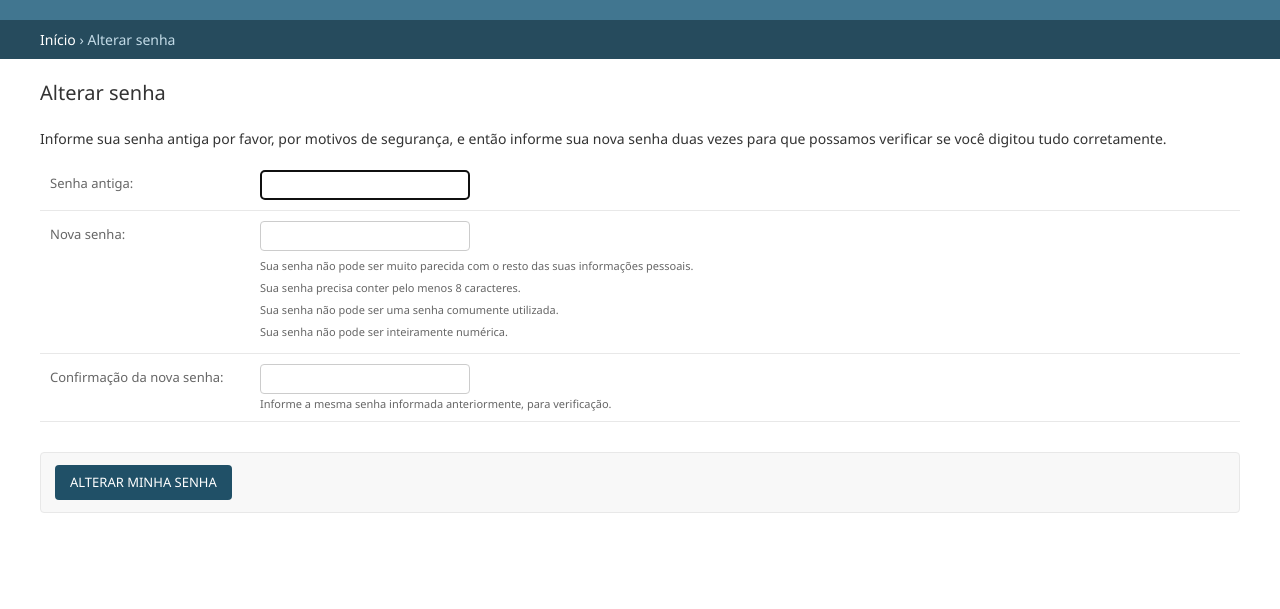
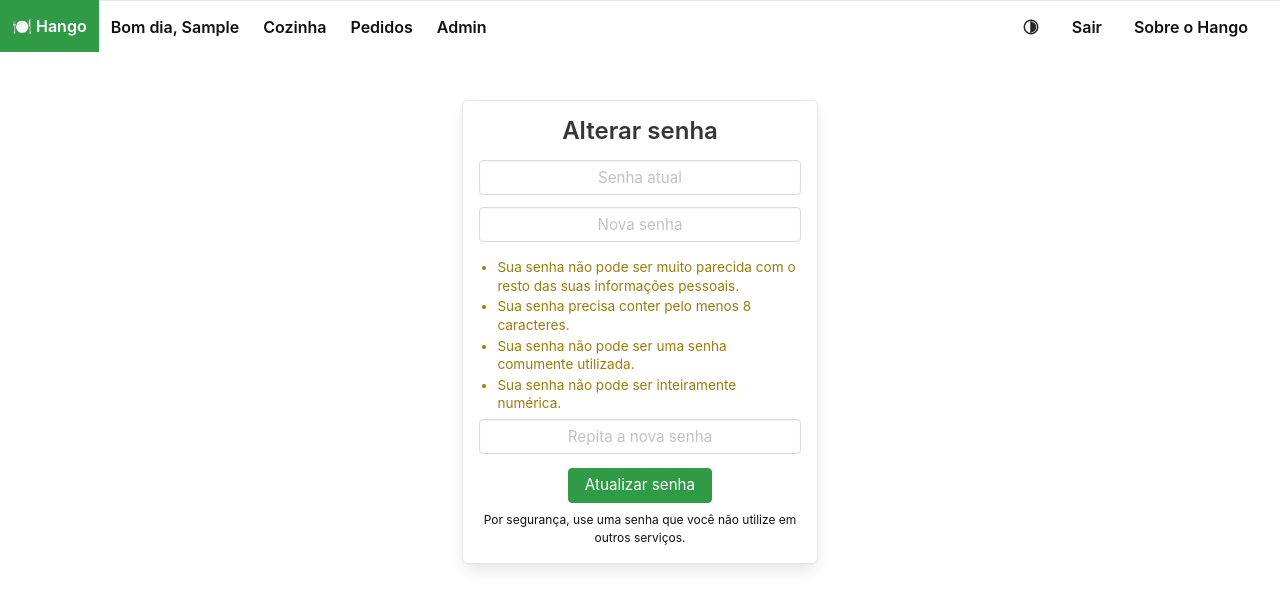
Before and after one commit to cotimacapa/hango, a Django app: page /accounts/password_change/ in a window 1280 px wide. Shown: the top 609 px of the page. Run offline with Django 5.2, Linux system fonts and the light colour scheme; the visitor is signed in with stand-in values (Sample User, id 1).

Commit message:
Alunos podem mudar a senha padrão após criação pela Equipe/Admins

```diff
--- a/apps/accounts/models.py
+++ b/apps/accounts/models.py
@@ -65,6 +65,13 @@ class User(AbstractBaseUser, PermissionsMixin):
     is_active  = models.BooleanField("Ativo", default=True)
     is_staff   = models.BooleanField("Equipe/Staff", default=False)
     date_joined = models.DateTimeField("Data de cadastro", auto_now_add=True)
+
+    # ⬇️ NEW: Exigir troca de senha no próximo login (fluxo temporário)
+    must_change_password = models.BooleanField(
+        "Deve trocar a senha no próximo login",
+        default=False,
+        help_text="Se marcado, ao autenticar o usuário será redirecionado para definir uma nova senha."
+    )
 
     # ⬇️ NOVOS CAMPOS: sobrescrita individual de dias de almoço
     lunch_days_override_enabled = models.BooleanField(
--- a/apps/accounts/views.py
+++ b/apps/accounts/views.py
@@ -1,17 +1,56 @@
+# apps/accounts/views.py
 from django.conf import settings
+from django.contrib import messages
 from django.contrib.auth.decorators import login_required
+from django.contrib.auth.views import PasswordChangeView
 from django.shortcuts import redirect
 from django.utils.http import url_has_allowed_host_and_scheme
+from django.urls import reverse, reverse_lazy, NoReverseMatch
+
+
+class ForcePasswordChangeView(PasswordChangeView):
+    """
+    Password change page used when must_change_password is set.
+    On success: clear the flag and show a site-styled success flash.
+    """
+    template_name = "registration/password_change_form.html"
+    success_url = reverse_lazy("post_login_redirect")
+
+    def form_valid(self, form):
+        response = super().form_valid(form)
+        user = self.request.user
+        if getattr(user, "must_change_password", False):
+            user.must_change_password = False
+            user.save(update_fields=["must_change_password"])
+        messages.success(self.request, "Senha atualizada com sucesso.")
+        return response
 
 
 @login_required
 def post_login_redirect(request):
     """
     After a successful login, decide where to send the user:
-      - If a safe ?next= is provided, honor it.
+
+      - If the user MUST change password, force redirect to the password change page
+        (ignores ?next=).
+      - Otherwise, if a safe ?next= is provided, honor it.
       - Else staff -> Kitchen; non-staff -> Menu.
     """
-    # Honor ?next= if it's safe
+    # 1) Enforce password change flow (no email needed)
+    if getattr(request.user, "must_change_password", False):
+        # Try common URL names; fall back to a sensible path if not wired yet.
+        target = None
+        for name in ("accounts:password_change", "password_change"):
+            try:
+                target = reverse(name)
+                break
+            except NoReverseMatch:
+                continue
+        if not target:
+            target = "/accounts/password-change/"
+        return redirect(target)
+
+    # 2) Honor ?next= if it's safe
     next_url = request.GET.get("next") or request.POST.get("next")
     if next_url and url_has_allowed_host_and_scheme(
         url=next_url,
@@ -20,7 +59,7 @@ def post_login_redirect(request):
     ):
         return redirect(next_url)
 
-    # Default routing by role
+    # 3) Default routing by role
     if request.user.is_staff:
         return redirect("orders:kitchen")
     return redirect("menu:list")
--- a/hango/urls.py
+++ b/hango/urls.py
@@ -11,6 +11,9 @@ urlpatterns = [
     path('', include('apps.menu.urls')),
     path('orders/', include('apps.orders.urls')),
 
+    # OVERRIDE: password change → our view clears must_change_password + flashes success
+    path('accounts/password_change/', accounts_views.ForcePasswordChangeView.as_view(), name='password_change'),
+
     # Auth (login/logout/password reset, etc.)
     path('accounts/', include('django.contrib.auth.urls')),
 
--- /dev/null
+++ b/templates/registration/password_change_form.html
@@ -0,0 +1,118 @@
+{% extends "base.html" %}
+
+{% block title %}Alterar senha - Hango{% endblock %}
+
+{% block content %}
+<div class="columns is-centered">
+  <div class="column is-5" style="max-width:380px;">
+    <div class="box has-text-centered pw-card">
+      <h1 class="title is-4" style="margin-bottom:1rem;">Alterar senha</h1>
+
+      {% if form.non_field_errors %}
+        <div class="notification is-danger">{{ form.non_field_errors }}</div>
+      {% endif %}
+
+      <form method="post" novalidate>
+        {% csrf_token %}
+
+        <div class="field" style="margin-bottom:.75rem;">
+          <div class="control">
+            <input
+              class="input pw-input"
+              type="password"
+              name="{{ form.old_password.html_name }}"
+              id="{{ form.old_password.id_for_label }}"
+              placeholder="Senha atual"
+              autocomplete="current-password"
+              style="text-align:center"
+              required>
+          </div>
+          {{ form.old_password.errors }}
+        </div>
+
+        <div class="field" style="margin-bottom:.4rem;">
+          <div class="control">
+            <input
+              class="input pw-input"
+              type="password"
+              name="{{ form.new_password1.html_name }}"
+              id="{{ form.new_password1.id_for_label }}"
+              placeholder="Nova senha"
+              autocomplete="new-password"
+              style="text-align:center"
+              required>
+          </div>
+          {{ form.new_password1.errors }}
+        </div>
+
+        {# Regras da senha — menores, em bullets e amarelas #}
+        {% if form.new_password1.help_text %}
+          <div class="pw-hints" aria-live="polite">
+            {{ form.new_password1.help_text|safe }}
+          </div>
+        {% endif %}
+
+        <div class="field" style="margin-bottom:.9rem;">
+          <div class="control">
+            <input
+              class="input pw-input"
+              type="password"
+              name="{{ form.new_password2.html_name }}"
+              id="{{ form.new_password2.id_for_label }}"
+              placeholder="Repita a nova senha"
+              autocomplete="new-password"
+              style="text-align:center"
+              required>
+          </div>
+          {{ form.new_password2.errors }}
+        </div>
+
+        <div class="field" style="margin-top:.25rem;">
+          <button class="button is-primary pw-button" type="submit">
+            Atualizar senha
+          </button>
+        </div>
+      </form>
+
+      <p class="help has-text-centered" style="margin-top:.5rem;">
+        Por segurança, use uma senha que você não utilize em outros serviços.
+      </p>
+    </div>
+  </div>
+</div>
+
+<style>
+  /* same compact sizing as the login */
+  .pw-card { padding: 1.0rem 1.0rem; }
+  .pw-input {
+    height: 2.2rem;
+    padding: .45rem .85rem;
+    font-size: 0.95rem;
+  }
+  .pw-card .input::placeholder { opacity: 1; }
+
+  .pw-button {
+    min-width: 9rem;
+    height: 2.15rem;
+    padding: 0 .9rem;
+    font-size: 0.95rem;
+  }
+
+  /* rules block — bullets, smaller, yellow; force bullets even if a reset removes them */
+  .pw-hints {
+    display: inline-block;          /* center block inside card */
+    text-align: left;               /* easier to read */
+    color: #997C0A;                 /* yellow but a little darker*/
+    font-size: .85rem;
+    line-height: 1.35;
+    margin: .35rem 0 .25rem;
+    max-width: 100%;
+  }
+  .pw-hints ul {
+    list-style: disc !important;
+    margin: .25rem 0 0 0;
+    padding-left: 1.15rem;
+  }
+  .pw-hints li { margin: .15rem 0; }
+</style>
+{% endblock %}
```
Also changed, not shown: apps/accounts/admin.py (+10 -2 lines), templates/registration/login.html (+58 -14 lines), apps/accounts/migrations/0005_user_must_change_password.py (added).
